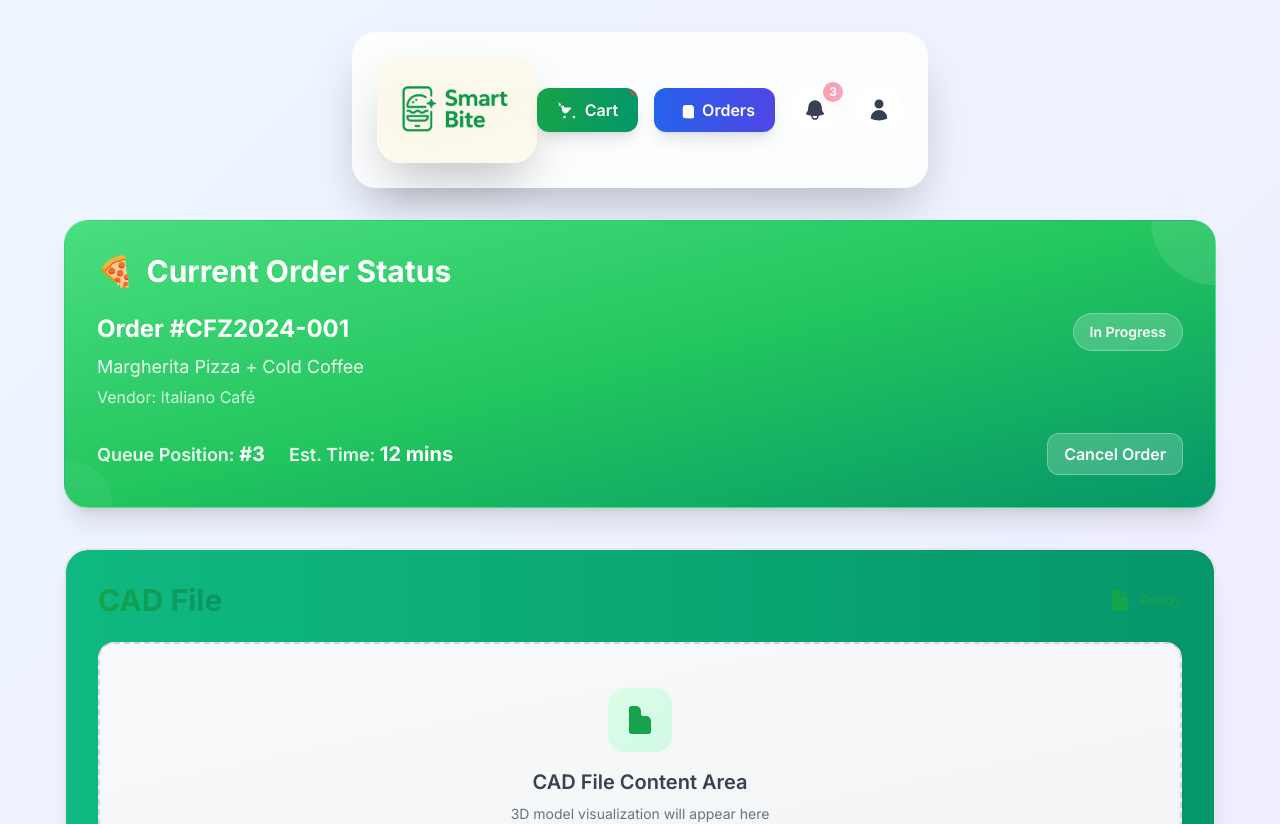
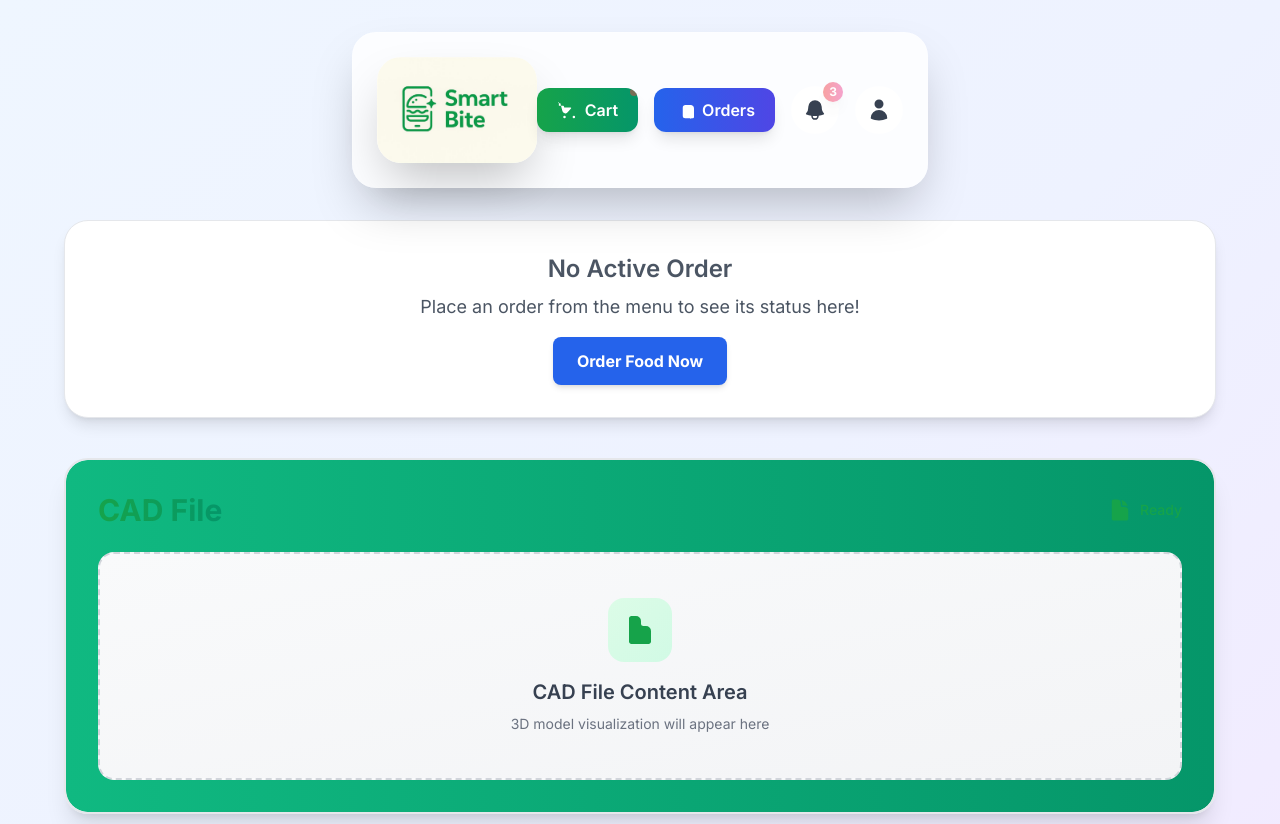
Before and after one commit to SreejaBadveli/FrontEnd, an Angular app in the folder SmartBite/: page / in a window 1280 px wide. Shown: the top 824 px of the page. Built offline with nearby package versions, Linux system fonts and the light colour scheme.

Commit message:
Changed the timer from 2 mins to 1 min

```diff
--- a/SmartBite/src/app/app-routing.module.ts
+++ b/SmartBite/src/app/app-routing.module.ts
@@ -1,11 +1,11 @@
 import { NgModule } from '@angular/core';
 import { RouterModule, Routes } from '@angular/router';
-import { HomePageComponent } from './home-page/home-page.component';
+import { HomepageComponent } from './home-page/home-page.component';
 import { OrdersComponent } from './orders/orders.component';
 import { MenuComponent } from './menu/menu.component';
 
 const routes: Routes = [
-   { path: '', component: HomePageComponent },
+   { path: '', component: HomepageComponent },
   { path: 'orders', component: OrdersComponent },
   { path: 'menu', component: MenuComponent }
 ];
--- a/SmartBite/src/app/app.module.ts
+++ b/SmartBite/src/app/app.module.ts
@@ -4,7 +4,7 @@ import { FormsModule } from '@angular/forms';
 
 import { AppRoutingModule } from './app-routing.module';
 import { AppComponent } from './app.component';
-import { HomePageComponent } from './home-page/home-page.component';
+import { HomepageComponent } from './home-page/home-page.component';
 import { OrdersComponent } from './orders/orders.component';
 import { HeaderComponent } from './header/header.component';
 import { MenuComponent } from './menu/menu.component';
@@ -13,7 +13,7 @@ import { CartComponent } from './cart/cart.component';
 @NgModule({
   declarations: [
     AppComponent,
-    HomePageComponent,
+    HomepageComponent,
     OrdersComponent,
     HeaderComponent,
     MenuComponent,
--- a/SmartBite/src/app/cart/cart.service.ts
+++ b/SmartBite/src/app/cart/cart.service.ts
@@ -152,7 +152,7 @@ export class CartService {
     }
 
     // 2 minute cancellation window
-    this.cancelTimer = timer(2 * 60 * 1000).subscribe(() => {
+    this.cancelTimer = timer(1 * 60 * 1000).subscribe(() => {
       const currentOrder = this.currentOrder.value;
       if (currentOrder && currentOrder.id === order.id) {
         currentOrder.canCancel = false;
--- a/SmartBite/src/app/home-page/home-page.component.html
+++ b/SmartBite/src/app/home-page/home-page.component.html
@@ -1,13 +1,16 @@
+<!-- home-page.component.html -->
+
 <div class="min-h-screen bg-gradient-to-br from-blue-50 via-indigo-50 to-purple-100 font-inter p-4 sm:p-6 md:p-8 flex flex-col items-center animate-fade-in">
 
+  <!-- Header Section with glassmorphism effect -->
   <app-header></app-header>
-
 
   <!-- Main Content Area with staggered animations -->
   <main class="w-full max-w-6xl flex flex-col items-center space-y-6">
 
     <!-- Order Status Section with new design -->
-    <section class="w-full bg-gradient-to-br from-green-400 via-green-500 to-emerald-600 shadow-xl rounded-3xl p-6 sm:p-8 mb-4 border border-green-300/30 hover:shadow-2xl transition-all duration-500 ease-out hover:scale-[1.02] animate-slide-up relative overflow-hidden" style="animation-delay: 0.1s">
+    <!-- Conditionally render based on whether an order exists -->
+    <section *ngIf="currentOrder" class="w-full bg-gradient-to-br from-green-400 via-green-500 to-emerald-600 shadow-xl rounded-3xl p-6 sm:p-8 mb-4 border border-green-300/30 hover:shadow-2xl transition-all duration-500 ease-out hover:scale-[1.02] animate-slide-up relative overflow-hidden" style="animation-delay: 0.1s">
       <!-- Background decoration -->
       <div class="absolute top-0 right-0 w-32 h-32 bg-white/10 rounded-full -translate-y-16 translate-x-16"></div>
       <div class="absolute bottom-0 left-0 w-24 h-24 bg-white/5 rounded-full translate-y-12 -translate-x-12"></div>
@@ -22,13 +25,14 @@
       <div class="relative z-10 mb-6">
         <div class="flex items-start justify-between mb-4">
           <div class="flex-1">
-            <h3 class="text-xl sm:text-2xl font-bold text-white mb-2">Order #CFZ2024-001</h3>
-            <p class="text-white/90 text-lg mb-1">Margherita Pizza + Cold Coffee</p>
-            <p class="text-white/80 text-base">Vendor: Italiano Café</p>
+            <h3 class="text-xl sm:text-2xl font-bold text-white mb-2">Order #{{currentOrder.id}}</h3>
+            <!-- Display items dynamically -->
+            <p class="text-white/90 text-lg mb-1">{{getOrderedItemsSummary(currentOrder.items)}}</p>
+            <p class="text-white/80 text-base">Vendor: {{currentOrder.vendor}}</p>
           </div>
           <div class="text-right">
             <span class="inline-block bg-white/20 backdrop-blur-sm text-white px-4 py-2 rounded-full text-sm font-semibold border border-white/30">
-              In Progress
+              {{currentOrder.status | uppercase}} <!-- Display status -->
             </span>
           </div>
         </div>
@@ -38,17 +42,32 @@
       <div class="flex items-center justify-between relative z-10">
         <div class="flex items-center space-x-6">
           <div>
-            <p class="text-white/90 text-lg font-semibold">Queue Position: <span class="text-white text-xl font-bold">#3</span></p>
+            <p class="text-white/90 text-lg font-semibold">Queue Position: <span class="text-white text-xl font-bold">#{{currentOrder.queuePosition}}</span></p>
           </div>
           <div>
-            <p class="text-white/90 text-lg font-semibold">Est. Time: <span class="text-white text-xl font-bold">12 mins</span></p>
+            <p class="text-white/90 text-lg font-semibold">Est. Time: <span class="text-white text-xl font-bold">{{currentOrder.estimatedTime}} mins</span></p>
           </div>
         </div>
 
-        <button class="bg-white/20 hover:bg-white/30 backdrop-blur-sm text-white px-4 py-2 rounded-xl border border-white/30 transition-all duration-300 hover:scale-105 active:scale-95 font-semibold">
+        <!-- Cancel Order Button (conditionally enabled) -->
+        <button
+          *ngIf="currentOrder.canCancel"
+          (click)="cancelOrder()"
+          class="bg-white/20 hover:bg-white/30 backdrop-blur-sm text-white px-4 py-2 rounded-xl border border-white/30 transition-all duration-300 hover:scale-105 active:scale-95 font-semibold">
           Cancel Order
         </button>
       </div>
+    </section>
+
+    <!-- Fallback message if no active order -->
+    <section *ngIf="!currentOrder" class="w-full bg-white shadow-lg rounded-3xl p-6 sm:p-8 mb-4 border border-gray-200 text-center text-gray-600">
+      <h2 class="text-xl sm:text-2xl font-semibold mb-2">No Active Order</h2>
+      <p class="text-lg">Place an order from the menu to see its status here!</p>
+      <button
+        (click)="navigateToOrders()"
+        class="mt-4 px-6 py-3 bg-blue-600 text-white font-bold rounded-lg shadow-md hover:bg-blue-700 transition-colors">
+        Order Food Now
+      </button>
     </section>
 
     <!-- CAD File Section (keeping as image placeholder) -->
--- a/SmartBite/src/app/home-page/home-page.component.ts
+++ b/SmartBite/src/app/home-page/home-page.component.ts
@@ -1,16 +1,52 @@
-import { Component, OnInit } from '@angular/core';
+// homepage.component.ts
+import { Component, OnInit, OnDestroy } from '@angular/core';
 import { Router } from '@angular/router';
+import { CartService, Order, CartItem } from '../cart/cart.service'; // Import CartService and Order/CartItem interfaces
+import { Subscription } from 'rxjs'; // Import Subscription for managing observables
 
 @Component({
-  selector: 'app-home-page',
+  selector: 'app-homepage',
   templateUrl: './home-page.component.html',
   styleUrls: ['./home-page.component.scss']
 })
-export class HomePageComponent implements OnInit {
+export class HomepageComponent implements OnInit, OnDestroy {
 
-  constructor(private router: Router) { }
+  currentOrder: Order | null = null; // Property to hold the current order details
+  private orderSubscription: Subscription | null = null; // To manage the subscription
+
+  constructor(
+    private router: Router,
+    private cartService: CartService // Inject CartService
+  ) { }
 
   ngOnInit(): void {
+    // Subscribe to current order changes from CartService
+    this.orderSubscription = this.cartService.currentOrder$.subscribe(order => {
+      this.currentOrder = order;
+      console.log('HomepageComponent: Current order received:', this.currentOrder); // Debug log
+    });
   }
 
+  ngOnDestroy(): void {
+    // Unsubscribe to prevent memory leaks when the component is destroyed
+    if (this.orderSubscription) {
+      this.orderSubscription.unsubscribe();
+    }
+  }
+
+  navigateToOrders(): void {
+    this.router.navigate(['/orders']);
+  }
+
+  // Helper function to format order items for display (e.g., "Pizza + Coffee")
+  getOrderedItemsSummary(items: CartItem[]): string {
+    if (!items || items.length === 0) return '';
+    return items.map(item => `${item.name} x${item.quantity}`).join(' + ');
+  }
+
+  // Method to handle canceling the order
+  cancelOrder(): void {
+    this.cartService.cancelOrder();
+    console.log('HomepageComponent: Cancel order initiated.');
+  }
 }
--- a/SmartBite/src/app/menu/menu.component.html
+++ b/SmartBite/src/app/menu/menu.component.html
@@ -159,7 +159,7 @@
                      hover:from-green-600 hover:to-emerald-700
                      transition-all duration-300 ease-in-out
                      hover:scale-105 active:scale-95 focus:outline-none focus:ring-2 focus:ring-green-500 focus:ring-opacity-75">
-              ADD12
+              ADD
             </button>
           </div>
         </div>
```
